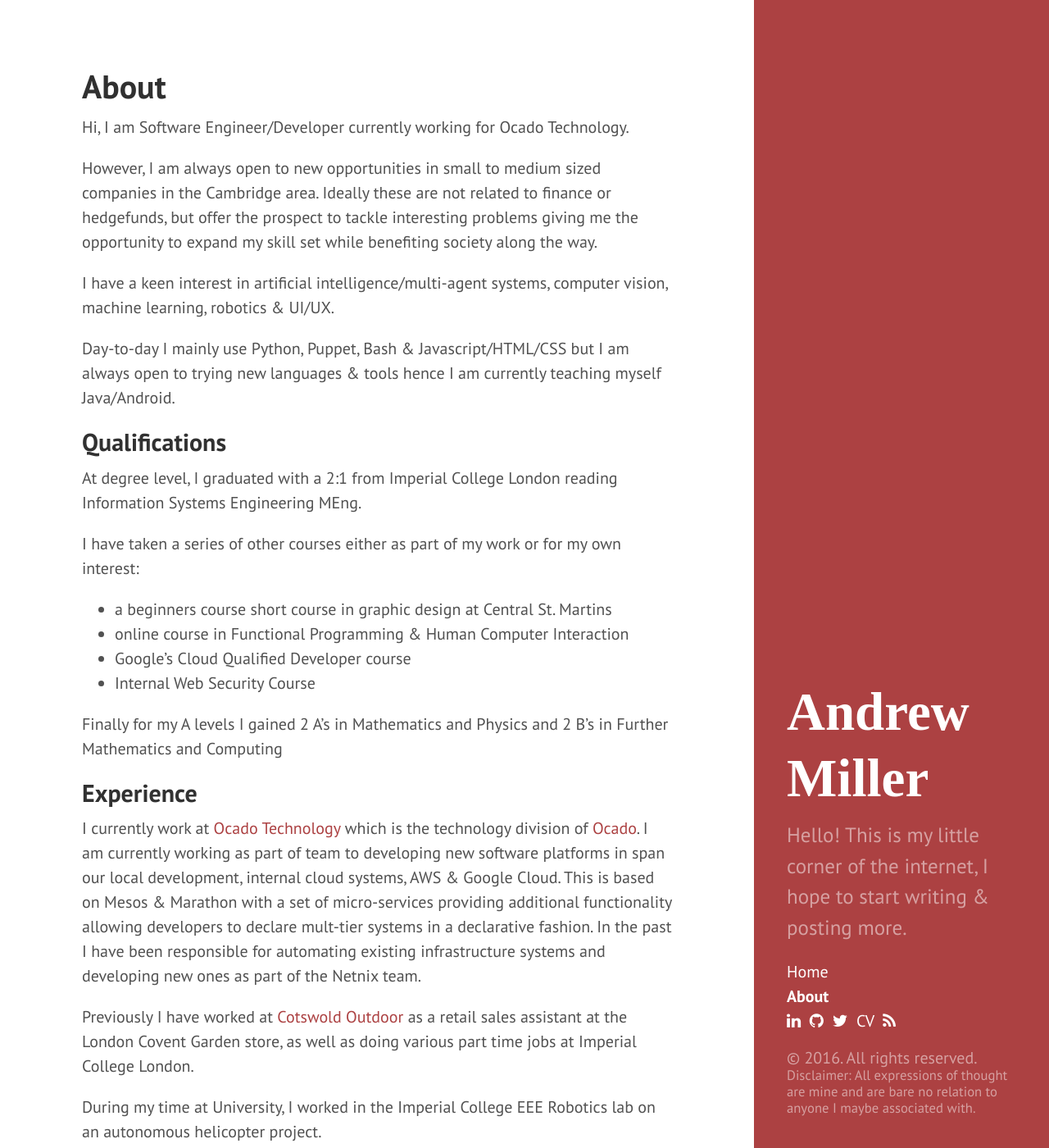
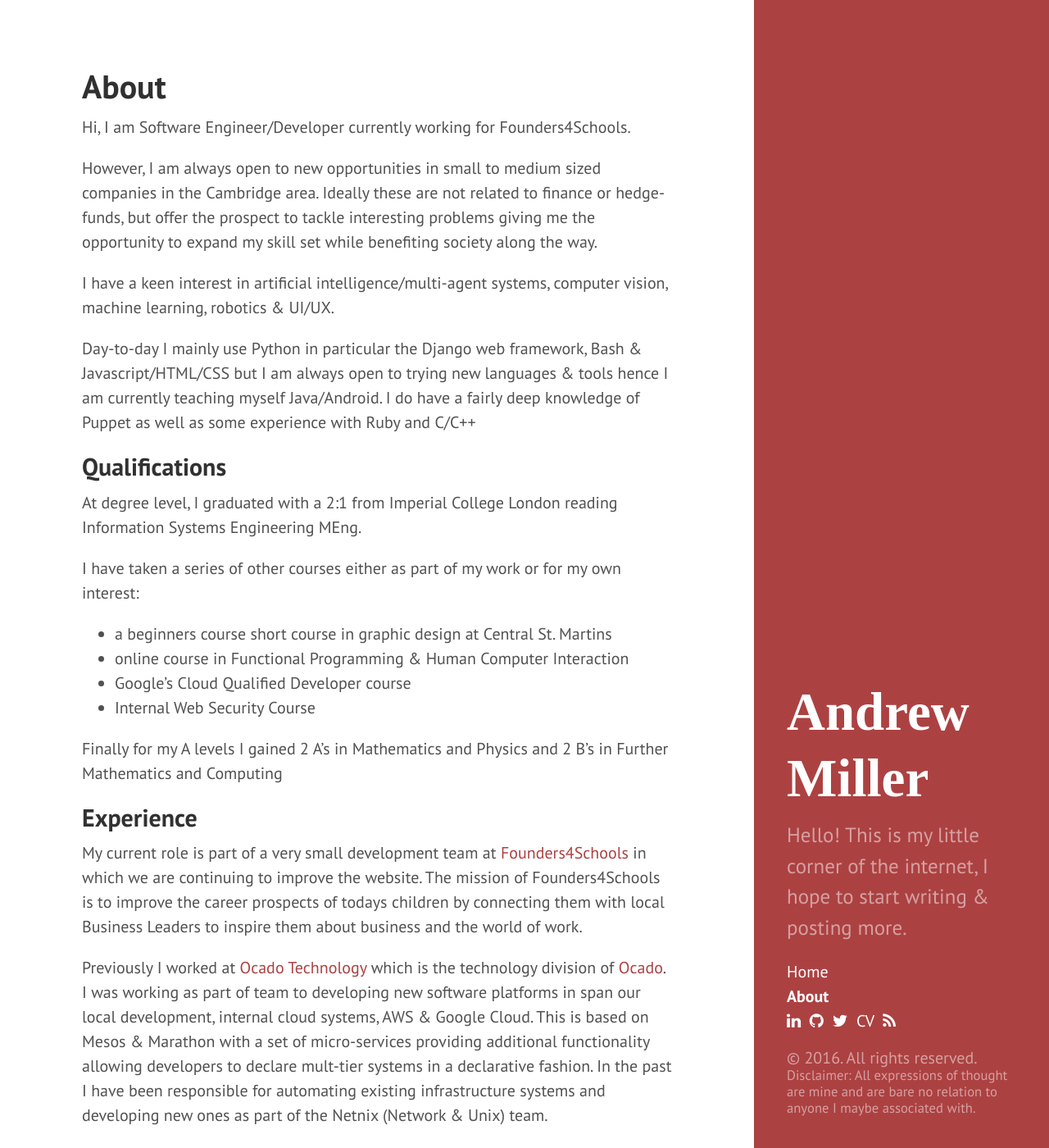
Before and after one commit to nanorepublica/site, a Jekyll site: the page built from about.md, in a window 1280 px wide and 1400 px high. Shown: the whole window at 82% size. Built offline with Jekyll 4.4.1, drawn with Linux system fonts in a browser that asks for light colours; nearby versions of some CDN libraries; some web fonts are replaced; Markdown is read by kramdown in place of the engine named in the settings; some of the changed text lies outside the part shown.

```diff
--- a/about.md
+++ b/about.md
@@ -3,13 +3,13 @@ layout: page
 title: About
 ---
 
-Hi, I am Software Engineer/Developer currently working for Ocado Technology.
+Hi, I am Software Engineer/Developer currently working for Founders4Schools.
 
-However, I am always open to new opportunities in small to medium sized companies in the Cambridge area. Ideally these are not related to finance or hedgefunds, but offer the prospect to tackle interesting problems giving me the opportunity to expand my skill set while benefiting society along the way.
+However, I am always open to new opportunities in small to medium sized companies in the Cambridge area. Ideally these are not related to finance or hedge-funds, but offer the prospect to tackle interesting problems giving me the opportunity to expand my skill set while benefiting society along the way.
 
 I have a keen interest in artificial intelligence/multi-agent systems, computer vision, machine learning, robotics & UI/UX.
 
-Day-to-day I mainly use Python, Puppet, Bash & Javascript/HTML/CSS but I am always open to trying new languages & tools hence I am currently teaching myself Java/Android.
+Day-to-day I mainly use Python in particular the Django web framework, Bash & Javascript/HTML/CSS but I am always open to trying new languages & tools hence I am currently teaching myself Java/Android. I do have a fairly deep knowledge of Puppet as well as some experience with Ruby and C/C++
 
 
 ## Qualifications
@@ -28,13 +28,12 @@ Finally for my A levels I gained 2 A's in Mathematics and Physics and 2 B's in F
 
 ## Experience
 
-I currently work at [Ocado Technology](http://www.ocadotechnology.com) which is the technology division of [Ocado](https://www.ocado.com).
-I am currently working as part of team to developing new software platforms in span our local development, internal cloud systems, AWS & Google Cloud. This is based on Mesos & Marathon with a set of micro-services providing additional functionality allowing developers to declare mult-tier systems in a declarative fashion.
-In the past I have been responsible for automating existing infrastructure systems and developing new ones as part of the Netnix team.
+My current role is part of a very small development team at [Founders4Schools](https://founders4schools.org.uk) in which we are continuing to improve the website. The mission of Founders4Schools is to improve the career prospects of todays children by connecting them with local Business Leaders to inspire them about business and the world of work.
 
+Previously I worked at [Ocado Technology](http://www.ocadotechnology.com) which is the technology division of [Ocado](https://www.ocado.com).
+I was working as part of team to developing new software platforms in span our local development, internal cloud systems, AWS & Google Cloud. This is based on Mesos & Marathon with a set of micro-services providing additional functionality allowing developers to declare mult-tier systems in a declarative fashion. In the past I have been responsible for automating existing infrastructure systems and developing new ones as part of the Netnix (Network & Unix) team.
 
-
-Previously I have worked at [Cotswold Outdoor](https://www.cotswoldoutdoor.com) as a retail sales assistant at the London Covent Garden store,
+For a year during at Imperial I worked at [Cotswold Outdoor](https://www.cotswoldoutdoor.com) as a retail sales assistant in the London Covent Garden store,
 as well as doing various part time jobs at Imperial College London.
 
 During my time at University, I worked in the Imperial College EEE Robotics lab on an autonomous helicopter project.
```
Also changed, not shown: other parts of about.md (+1 -1 lines), _drafts/deep-work.md (added, +4 -0 lines), _drafts/lets-encrypt.md (added, +6 -0 lines), _drafts/secret-santa.md (added, +8 -0 lines), _posts/2016-05-03-hack-office-files.md (added, +6 -0 lines), 2 other files.
